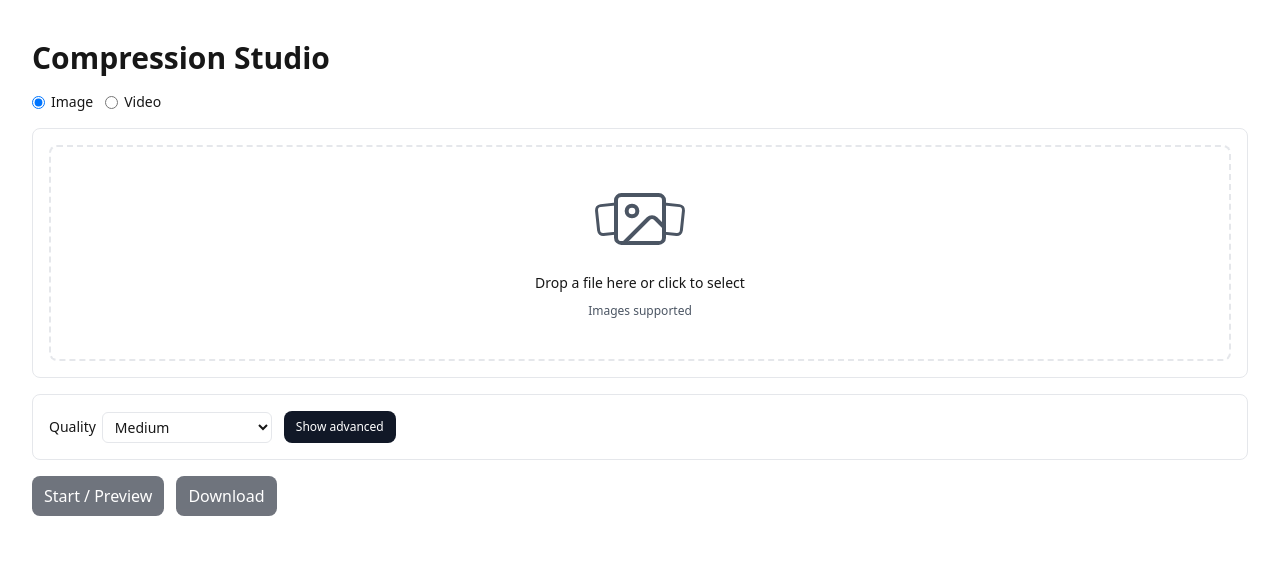
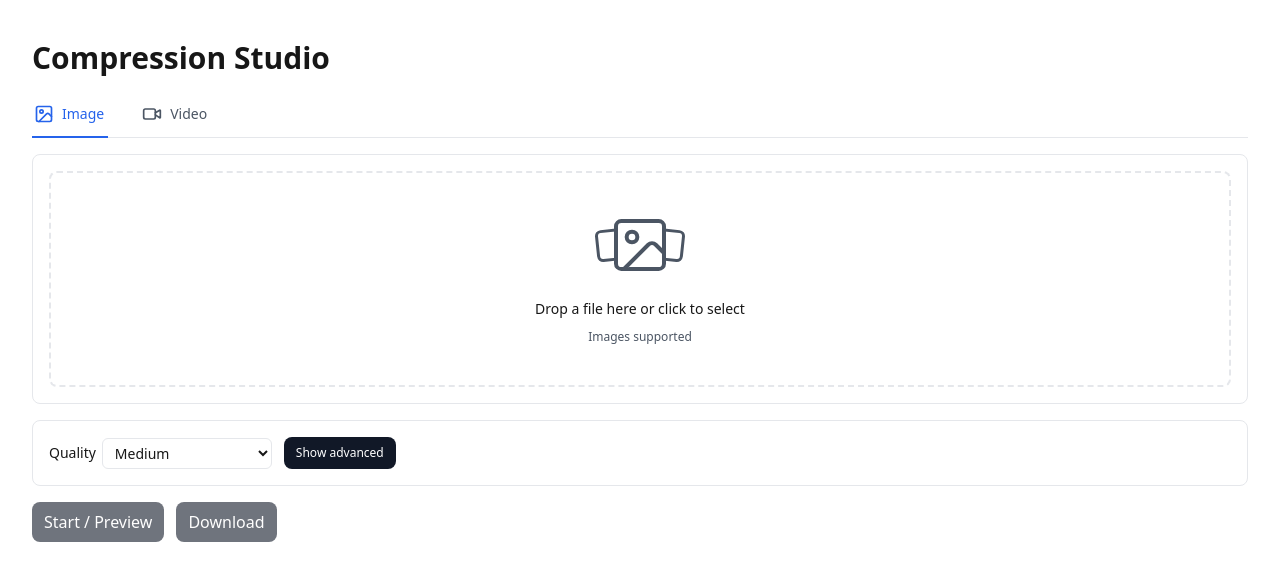
Before and after one commit to SchroederNathan/compression-studio, a Next.js app: page / in a window 1280 px wide. Shown: the top 580 px of the page. Built offline with nearby package versions, Linux system fonts and the light colour scheme.

Commit message:
Created nicer tab layout for choosing either image or video

```diff
--- /dev/null
+++ b/src/app/components/file-type-tabs.tsx
@@ -0,0 +1,78 @@
+import { ChevronDownIcon, Image as ImageIcon, Video as VideoIcon } from "lucide-react"
+
+type Props = {
+  mode: 'image' | 'video'
+  onChange: (mode: 'image' | 'video') => void
+}
+
+function classNames(...classes: string[]) {
+  return classes.filter(Boolean).join(' ')
+}
+
+export default function FileTypeTabs({ mode, onChange }: Props) {
+  const tabs = [
+    { key: 'image' as const, name: 'Image', icon: ImageIcon },
+    { key: 'video' as const, name: 'Video', icon: VideoIcon },
+  ]
+
+  return (
+    <div>
+      <div className="grid grid-cols-1 sm:hidden">
+        <select
+          value={mode}
+          onChange={(e) => onChange(e.target.value as 'image' | 'video')}
+          aria-label="Select a file type"
+          className="col-start-1 row-start-1 w-full appearance-none rounded-md py-2 pr-8 pl-3 text-sm border border-[var(--color-border)] bg-[var(--color-card)] text-[var(--color-foreground)] focus:outline-2 focus:-outline-offset-2 focus:outline-[var(--color-ring)]"
+        >
+          {tabs.map((tab) => (
+            <option key={tab.key} value={tab.key}>{tab.name}</option>
+          ))}
+        </select>
+        <ChevronDownIcon
+          aria-hidden="true"
+          className="pointer-events-none col-start-1 row-start-1 mr-2 size-5 self-center justify-self-end text-[var(--color-muted-foreground)]"
+        />
+      </div>
+      <div className="hidden sm:block">
+        <div className="border-b border-[var(--color-border)]">
+          <nav aria-label="Tabs" className="-mb-px flex space-x-8">
+            {tabs.map((tab) => {
+              const isCurrent = mode === tab.key
+              const Icon = tab.icon
+              return (
+                <a
+                  key={tab.key}
+                  href="#"
+                  onClick={(e) => {
+                    e.preventDefault()
+                    if (!isCurrent) onChange(tab.key)
+                  }}
+                  aria-current={isCurrent ? 'page' : undefined}
+                  className={
+                    classNames(
+                      isCurrent
+                        ? 'border-[var(--color-primary)] text-[var(--color-primary)]'
+                        : 'border-transparent text-[var(--color-muted-foreground)] hover:border-[var(--color-border)] hover:text-[var(--color-foreground)]',
+                      'group inline-flex items-center border-b-2 px-1 py-3 text-sm font-medium'
+                    )
+                  }
+                >
+                  <Icon
+                    aria-hidden="true"
+                    className={classNames(
+                      isCurrent
+                        ? 'text-[var(--color-primary)]'
+                        : 'text-[var(--color-muted-foreground)] group-hover:text-[var(--color-foreground)]',
+                      'mr-2 -ml-0.5 size-5'
+                    )}
+                  />
+                  <span>{tab.name}</span>
+                </a>
+              )
+            })}
+          </nav>
+        </div>
+      </div>
+    </div>
+  )
+}
--- a/src/app/page.tsx
+++ b/src/app/page.tsx
@@ -2,6 +2,7 @@
 
 import { useCallback, useEffect, useMemo, useState } from "react";
 import FileUploader from "./components/FileUploader";
+import FileTypeTabs from "./components/file-type-tabs";
 import CompressionSettings, {
   ImageCompressionSettings,
   VideoCompressionSettings,
@@ -157,26 +158,7 @@ export default function Home() {
       <h1 className="text-3xl font-semibold text-[var(--color-foreground)]">
         Compression Studio
       </h1>
-      <div className="flex items-center gap-3">
-        <label className="text-sm text-[var(--color-foreground)] gap-2">
-          <input
-            type="radio"
-            name="mode"
-            checked={mode === "image"}
-            onChange={() => setMode("image")}
-          />{" "}
-          Image
-        </label>
-        <label className="text-sm text-[var(--color-foreground)] gap-2">
-          <input
-            type="radio"
-            name="mode"
-            checked={mode === "video"}
-            onChange={() => setMode("video")}
-          />{" "}
-          Video
-        </label>
-      </div>
+      <FileTypeTabs mode={mode} onChange={setMode} />
       <div className="rounded-lg border border-[var(--color-border)] bg-[var(--color-card)] p-4 flex flex-col gap-3">
         <FileUploader onFileSelected={onFileSelected} mode={mode} />
         {fileInfo && (
```
